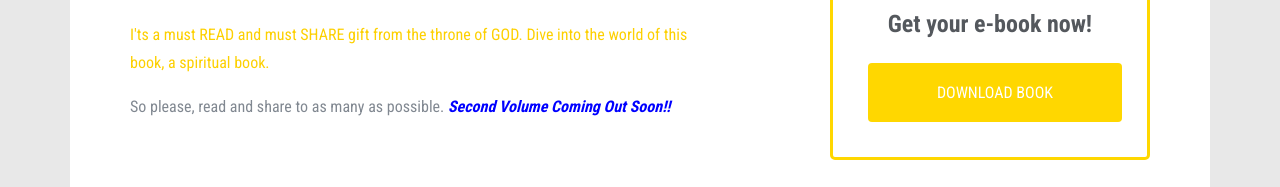
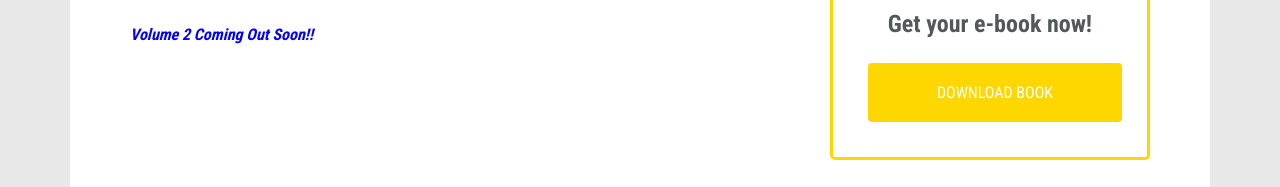
Before and after one commit to PrinceUI-UX/propheticinsightsbookdownload.github.io, a plain HTML site: page index.html in a window 1280 px wide. Shown: the part 524-711 px from the top of the page. Drawn offline with nearby package versions, Linux system fonts and the light colour scheme; files that its build step writes are made by us from their sources.

Commit message:
Update index.html

```diff
--- a/index.html
+++ b/index.html
@@ -43,10 +43,9 @@
 						<artile>
 							<div class="row">
 								<div class="col-md-7">
-									<h2 class="entry-title">"PROPHETIC INSIGHTS FOR THE END OF TIMES" VOL.1 BOOK OUT NOW </h2>
+									<h2 class="entry-title">"PROPHETIC INSIGHTS FOR THE END OF TIMES" BOOK OUT NOW </h2>
 									<h3 class="entry-subtitle">This book gives insight into what must be expected in the world in the end of times.</h3>
-									<p class="leading">I'ts a must READ and must SHARE gift from the throne of GOD. Dive into the world of this book, a spiritual book.</p>
-									<p>So please, read and share to as many as possible. <i class="bold">Second Volume Coming Out Soon!!</i> </p>
+									<p class="leading"> <i class="bold">Volume 2 Coming Out Soon!!</i> </p>
 
 								</div>
 								<div class="col-md-4 col-md-offset-1">
```
